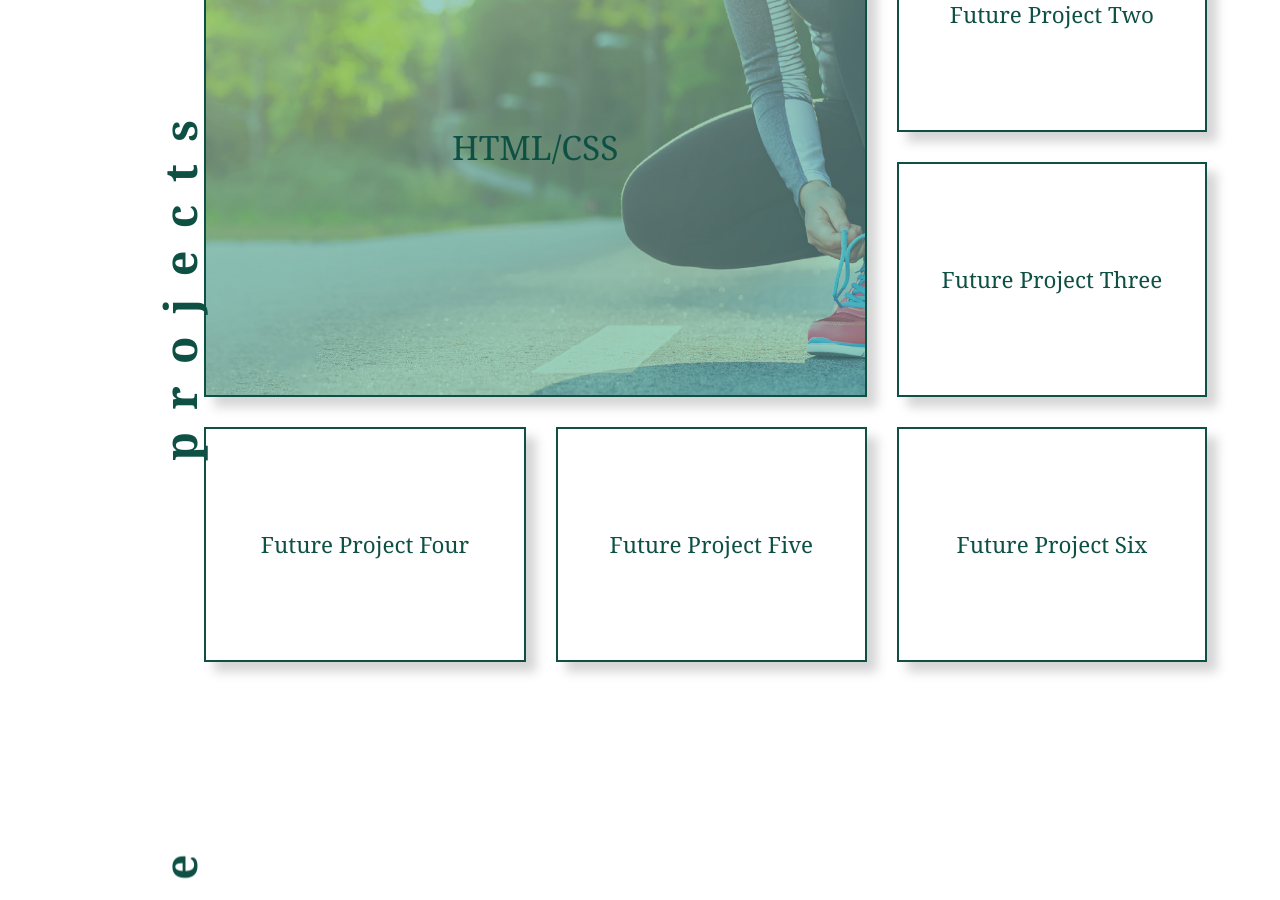
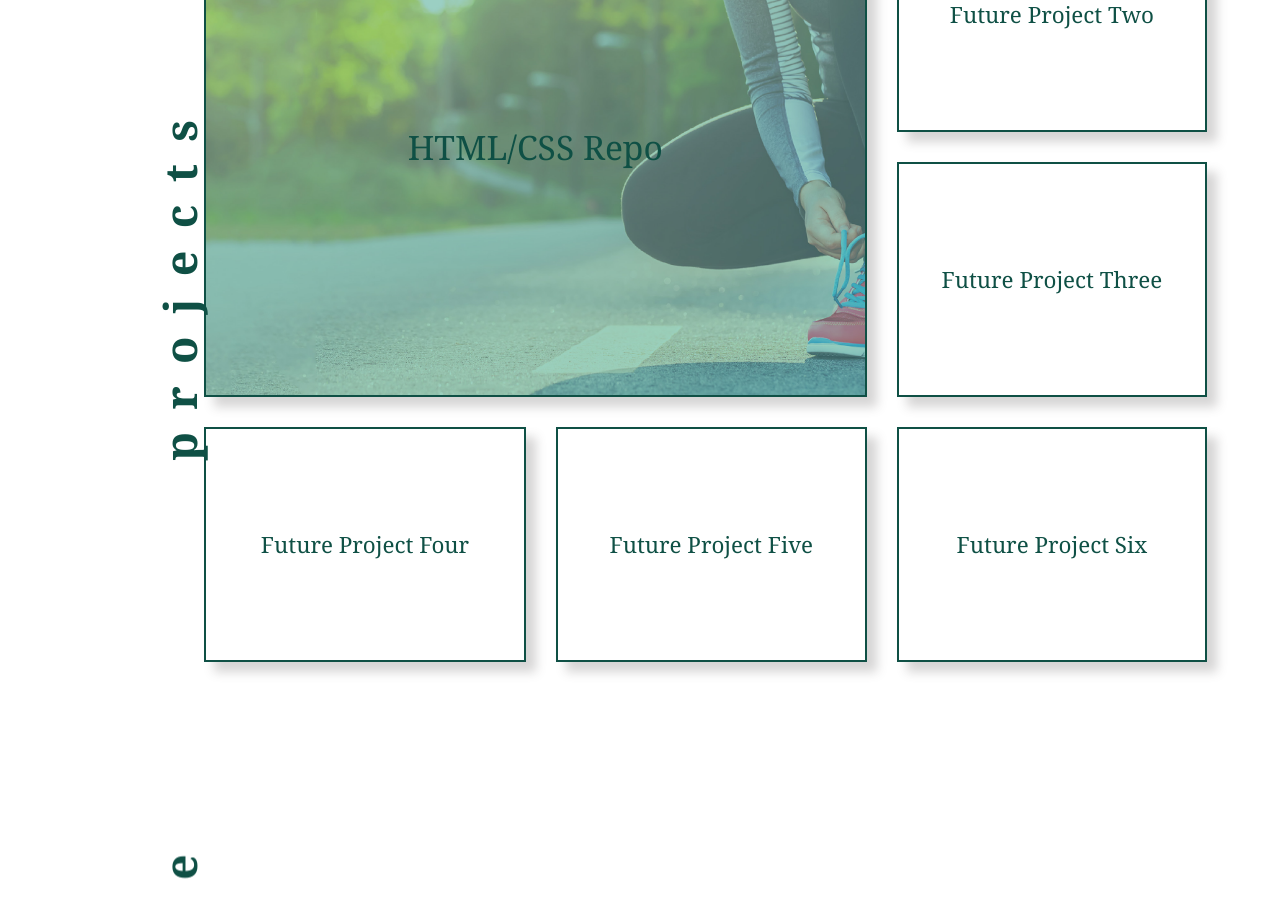
Before and after one commit to willp429/C2-Euphrates-Portfolio, a plain HTML site: page index.html in a window 1280 px wide. Shown: the part 820-1720 px from the top of the page. Drawn offline with Linux system fonts and the light colour scheme.

Commit message:
revisions

```diff
--- a/assets/css/stylemain.css
+++ b/assets/css/stylemain.css
@@ -43,7 +43,7 @@
   header nav{
     margin: 7px 0;
   }
-  /* add flexbox to the nav elements */
+  /* flexbox to the nav elements */
   header nav ul {
     display: flex;
     flex-wrap: wrap;
@@ -252,7 +252,6 @@
     display: grid;
     gap: 10px;
     padding: 10px;
-    /* use the repeat syntax to create equal columns */
     grid-template-columns: repeat(8, 1fr);
     grid-template-rows: repeat(3, 1fr);
     color:  var(--secondary-color);
@@ -394,7 +393,7 @@
           animation: none;
           width:100%;
         }
-        /* TODO: Left off here, this section isn't complete. Need to figure out these media queries... */
+
         /* media query for the about me container */
         .aboutme-container {
           grid-template-columns: repeat(1, 1fr);
--- a/index.html
+++ b/index.html
@@ -68,7 +68,7 @@
                     </div>
                     <!-- this is the main body where the six boxes will go using a grid container -->
                     <div class="mywork-grid-item runbuddy">
-                        <a href="https://willp429.github.io/run-buddy/" target="_blank">HTML/CSS</a>
+                        <a href="https://github.com/willp429/run-buddy" target="_blank">HTML/CSS Repo</a>
                     </div>
 
                     <div class="mywork-grid-item f-one">
```
Also changed, not shown: 1 other file.
